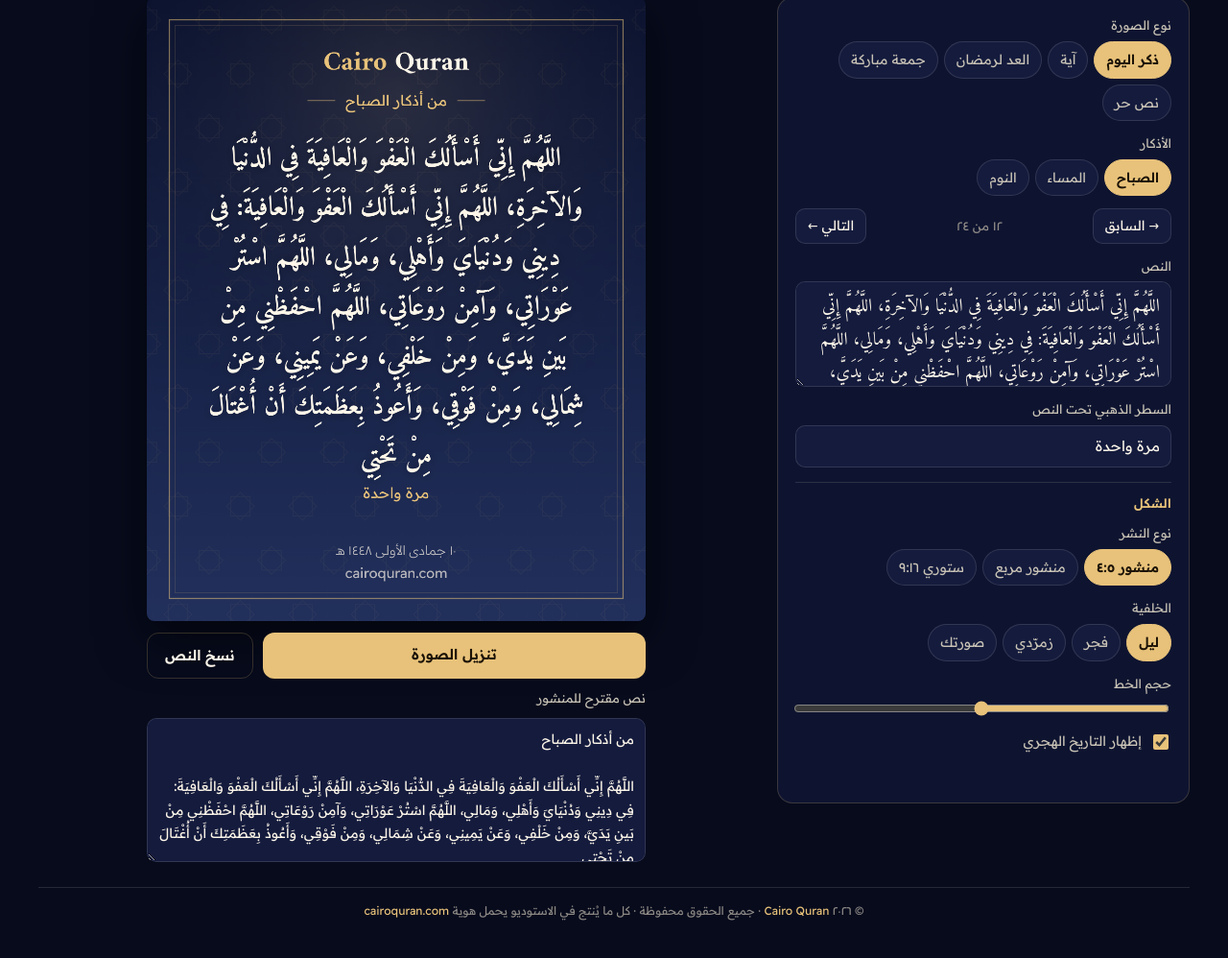
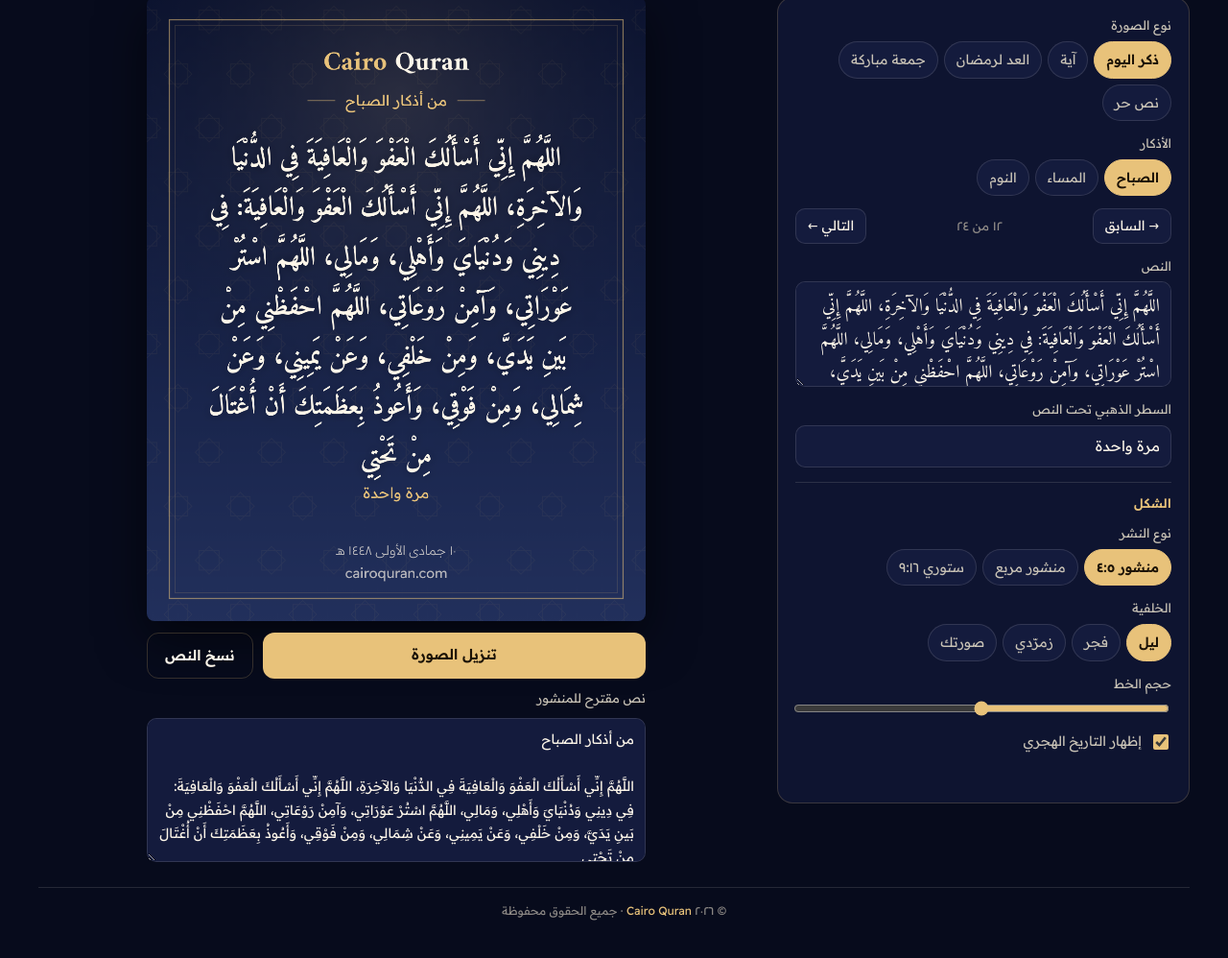
Before and after one commit to ahmedmkhalil970-del/cairoquran, a plain HTML site: page studio/index.html in a window 1280 px wide. Shown: the part 128-1126 px from the top of the page at 96% size. Drawn offline with Linux system fonts and the light colour scheme; a web font is replaced by a local one.

Commit message:
Studio: shorten the rights line in the footer (#3)
Co-Authored-By: Claude Opus 5.5 <noreply@anthropic.com>
Claude-Session: https://claude.ai/code/session_01U3Fcy1nbaez2AETphkykxJ

```diff
--- a/studio/index.html
+++ b/studio/index.html
@@ -216,7 +216,7 @@ footer.rights b{color:var(--gold);font-weight:400;direction:ltr;display:inline-b
       </div>
     </div>
   </section>
-  <footer class="rights">© ٢٠٢٦ <b>Cairo Quran</b> · جميع الحقوق محفوظة · كل ما يُنتج في الاستوديو يحمل هوية <b>cairoquran.com</b></footer>
+  <footer class="rights">© ٢٠٢٦ <b>Cairo Quran</b> · جميع الحقوق محفوظة</footer>
 </div>
 
 <script src="common.js"></script>
```
